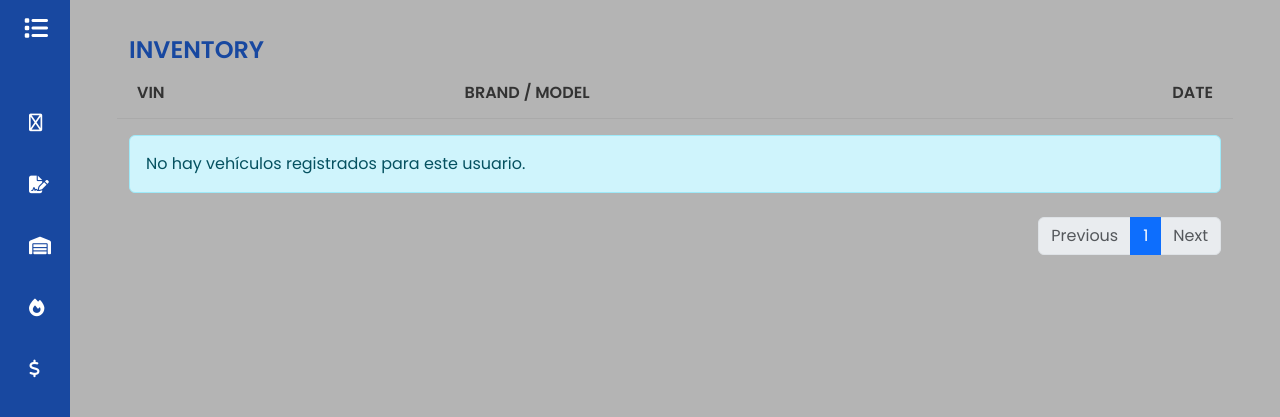
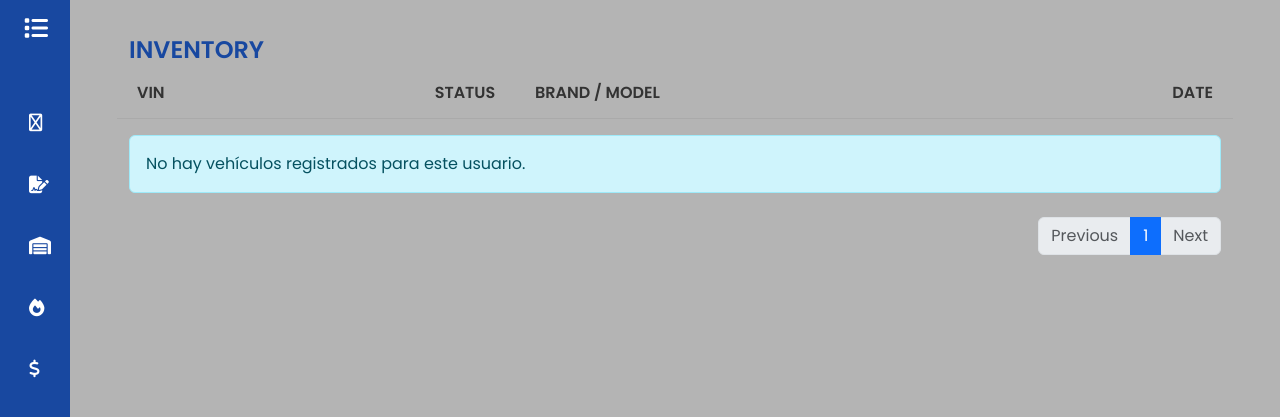
Before and after one commit to MichaelPE16/Practica_Final, a Django app: page /inventory in a window 1280 px wide. Shown: the top 417 px of the page. Run offline with Django 5.2, Linux system fonts and the light colour scheme; a user stored in the database is signed in; data comes from the database, SQL or seed files in the repository; some libraries are stand-ins or nearby versions.

Commit message:
Adding: status to the inventory.html

```diff
--- a/GDMFX/templates/inventory.html
+++ b/GDMFX/templates/inventory.html
@@ -13,6 +13,7 @@
                 <!-- CABECERA 1: VIN (30% del ancho) -->
                 <strong class="p-2" style="width: 30%;">VIN</strong>
                 <!-- CABECERA 2: BRAND / MODEL (40% del ancho) -->
+                 <strong class="p-2" style="width: 10%;">STATUS</strong>
                 <strong class="p-2" style="width: 40%;">BRAND / MODEL</strong>
                 <!-- CABECERA 3: DATE (Alineado a la derecha, 30% del ancho) -->
                 <strong class="ms-auto p-2 text-end" style="width: 30%;">DATE</strong>
@@ -22,7 +23,6 @@
 
     <!-- ITERACIÓN SOBRE LOS VEHÍCULOS (El loop ahora usa vehicles.object_list) -->
     {% for vehicle in vehicles.object_list %}
-        {%if vehicle.status == 'Available'%}
         <div class="row mt-1">
         <div class="col">
             <ul class="list-group">
@@ -34,6 +34,11 @@
                         <!-- Columna 1: VIN -->
                         <div class="p-2" style="width: 30%;">
                             <strong style="color: #000;">{{ vehicle.vin }}</strong>
+                        </div>
+
+                        <!-- Columna 2: STATUS -->
+                        <div class="p-2" style="width: 10%; color: #333;">
+                            <strong style="color: #000;">{{ vehicle.status }}</strong>
                         </div>
 
                         <!-- Columna 2: BRAND / MODEL -->
@@ -52,7 +57,6 @@
             </ul>
         </div>
     </div>
-    {%endif%}
     {% empty %}
     <div class="alert alert-info mt-3" role="alert">
         No hay vehículos registrados para este usuario.
```
